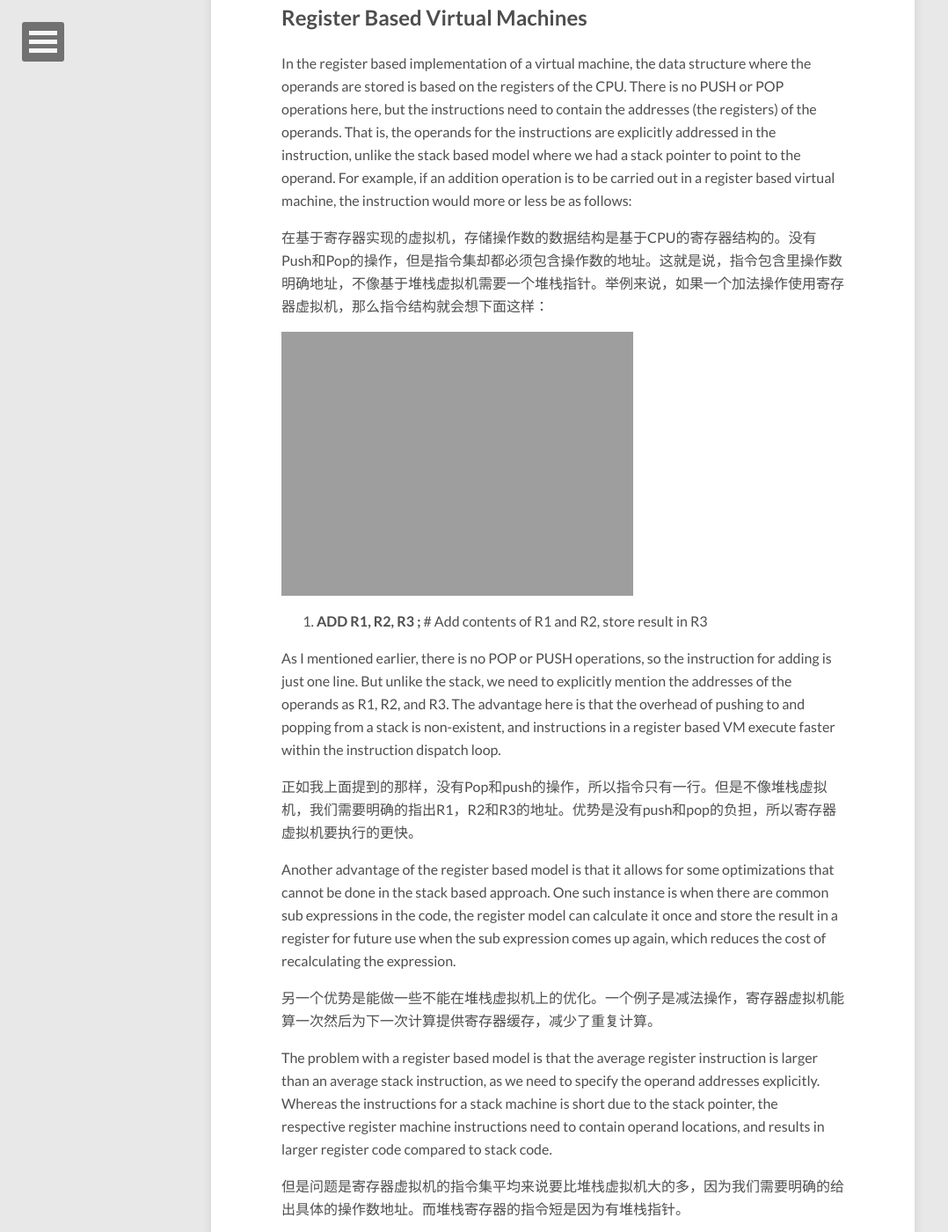
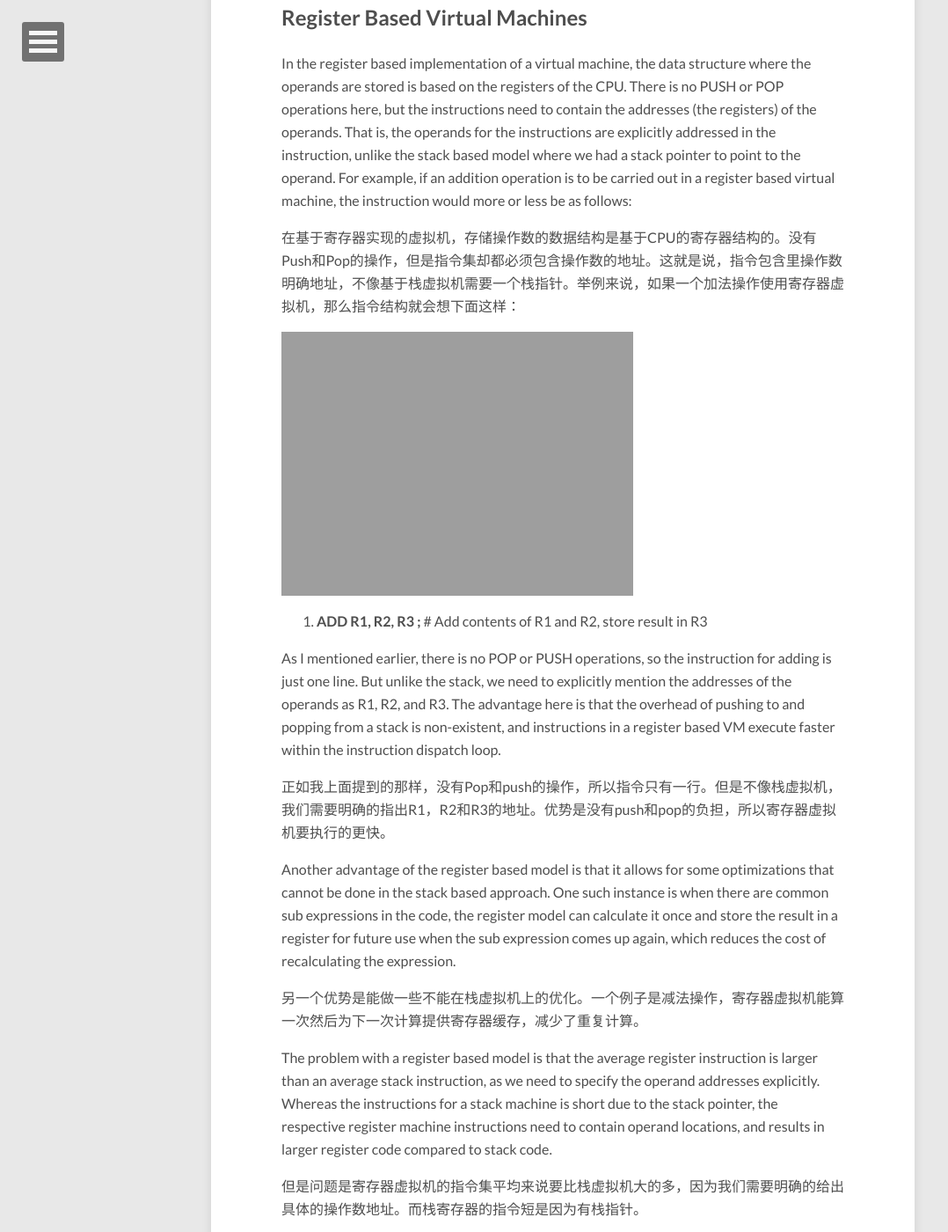
Before and after one commit to AllenSky/AllenSky.github.io, a Jekyll site: the page built from _posts/2017-03-24-Virtual_Machine.markdown, in a window 1280 px wide and 1400 px high, scrolled down 2808 px. Shown: the whole window at 88% size, without its empty margins (0-1078 px from the left). Built offline with Jekyll 4.4.1, drawn with Linux system fonts in a browser that asks for light colours; nearby versions of some CDN libraries; comment, search, counter and statistics services are not loaded; some of the changed text lies outside the part shown.

Commit message:
调整翻译用词
调整翻译用词

```diff
--- a/_posts/2017-03-24-Virtual_Machine.markdown
+++ b/_posts/2017-03-24-Virtual_Machine.markdown
@@ -33,7 +33,7 @@
 
 - 数据结构包含指令和操作数（指令用的数据）
 
-- 通过调用堆栈来完成函数调用操作指令
+- 通过调用栈来完成函数调用操作指令
 
 - 有一个指令指针指向下一个执行的指令
 
@@ -47,9 +47,9 @@
 
 There are basically two main ways to implement a virtual machine: Stack based, and Register based. Examples of stack based VM’s are the Java Virtual Machine, the .Net CLR, and is the widely used method for implementing virtual machines. Examples of register based virtual machines are the Lua VM, and the Dalvik VM (which we will discuss shortly). The difference between the two approaches is in the mechanism used for storing and retrieving operands and their results.
 
-通常来说，有两种方法来实现虚拟机：基于堆栈，基于寄存器。
+通常来说，有两种方法来实现虚拟机：基于栈，基于寄存器。
 
-基于堆栈的虚拟机的例子有：java虚拟机，.Net CLR，基于堆栈这是一个广泛使用的方法。基于寄存器的虚拟机有Lua VM和Dalvik虚拟机。这两种方法的区别是在存储、提取操作数和结果的机制不同。
+基于栈的虚拟机的例子有：java虚拟机，.Net CLR，基于栈这是一个广泛使用的方法。基于寄存器的虚拟机有Lua VM和Dalvik虚拟机。这两种方法的区别是在存储、提取操作数和结果的机制不同。
 
 
 
@@ -57,7 +57,7 @@
 
 A stack based virtual machine implements the general features described as needed by a virtual machine in the points above, but the memory structure where the operands are stored is a stack data structure. Operations are carried out by popping data from the stack, processing them and pushing in back the results in LIFO (Last in First Out) fashion. In a stack based virtual machine, the operation of adding two numbers would usually be carried out in the following manner (where 20, 7, and ‘result’ are the operands):
 
-一个基于堆栈的虚拟机实现了上面说的那些通用要点，但是操作数的内存结构式以堆栈方式存储的。计算操作是通过pop获取数据，处理完后再把结锅push进堆栈，即LIFO。在堆栈虚拟机里，加法操作经常是按下面方式做的：
+一个基于栈的虚拟机实现了上面说的那些通用要点，但是操作数的内存结构式以栈方式存储的。计算操作是通过pop获取数据，处理完后再把结锅push进栈，即LIFO。在栈虚拟机里，加法操作经常是按下面方式做的：
 
 ![Smaller icon](http://awalife.top/images/10/stackadd_thumb.png)
 
@@ -68,13 +68,13 @@
 
 Because of the PUSH and POP operations, four lines of instructions is needed to carry out an addition operation. An advantage of the stack based model is that the operands are addressed implicitly by the stack pointer (SP in above image). This means that the Virtual machine does not need to know the operand addresses explicitly, as calling the stack pointer will give (Pop) the next operand. In stack based VM’s, all the arithmetic and logic operations are carried out via Pushing and Popping the operands and results in the stack.
 
-因为Push和Pop操作，需要4行指令才能完成加法操作。堆栈虚拟机的优势是操作数地址是根据堆栈指针推算得到。这意味着虚拟机不需要明确的指导操作数地址，因为堆栈指针可获得下一个操作数。基于堆栈的虚拟机，所有的算术和逻辑操作都可以通过Push和Pop运算和存储结果。
+因为Push和Pop操作，需要4行指令才能完成加法操作。栈虚拟机的优势是操作数地址是根据栈指针推算得到。这意味着虚拟机不需要明确的指导操作数地址，因为栈指针可获得下一个操作数。基于栈的虚拟机，所有的算术和逻辑操作都可以通过Push和Pop运算和存储结果。
 
 ## Register Based Virtual Machines
 
 In the register based implementation of a virtual machine, the data structure where the operands are stored is based on the registers of the CPU. There is no PUSH or POP operations here, but the instructions need to contain the addresses (the registers) of the operands. That is, the operands for the instructions are explicitly addressed in the instruction, unlike the stack based model where we had a stack pointer to point to the operand. For example, if an addition operation is to be carried out in a register based virtual machine, the instruction would more or less be as follows:
 
-在基于寄存器实现的虚拟机，存储操作数的数据结构是基于CPU的寄存器结构的。没有Push和Pop的操作，但是指令集却都必须包含操作数的地址。这就是说，指令包含里操作数明确地址，不像基于堆栈虚拟机需要一个堆栈指针。举例来说，如果一个加法操作使用寄存器虚拟机，那么指令结构就会想下面这样：
+在基于寄存器实现的虚拟机，存储操作数的数据结构是基于CPU的寄存器结构的。没有Push和Pop的操作，但是指令集却都必须包含操作数的地址。这就是说，指令包含里操作数明确地址，不像基于栈虚拟机需要一个栈指针。举例来说，如果一个加法操作使用寄存器虚拟机，那么指令结构就会想下面这样：
 
 ![Smaller icon](http://awalife.top/images/10/registeradd_thumb.png)
 
@@ -82,12 +82,12 @@
 
 As I mentioned earlier, there is no POP or PUSH operations, so the instruction for adding is just one line. But unlike the stack, we need to explicitly mention the addresses of the operands as R1, R2, and R3. The advantage here is that the overhead of pushing to and popping from a stack is non-existent, and instructions in a register based VM execute faster within the instruction dispatch loop.
 
-正如我上面提到的那样，没有Pop和push的操作，所以指令只有一行。但是不像堆栈虚拟机，我们需要明确的指出R1，R2和R3的地址。优势是没有push和pop的负担，所以寄存器虚拟机要执行的更快。
+正如我上面提到的那样，没有Pop和push的操作，所以指令只有一行。但是不像栈虚拟机，我们需要明确的指出R1，R2和R3的地址。优势是没有push和pop的负担，所以寄存器虚拟机要执行的更快。
 
 Another advantage of the register based model is that it allows for some optimizations that cannot be done in the stack based approach. One such instance is when there are common sub expressions in the code, the register model can calculate it once and store the result in a register for future use when the sub expression comes up again, which reduces the cost of recalculating the expression.
 
-另一个优势是能做一些不能在堆栈虚拟机上的优化。一个例子是减法操作，寄存器虚拟机能算一次然后为下一次计算提供寄存器缓存，减少了重复计算。
+另一个优势是能做一些不能在栈虚拟机上的优化。一个例子是减法操作，寄存器虚拟机能算一次然后为下一次计算提供寄存器缓存，减少了重复计算。
 
 The problem with a register based model is that the average register instruction is larger than an average stack instruction, as we need to specify the operand addresses explicitly. Whereas the instructions for a stack machine is short due to the stack pointer, the respective register machine instructions need to contain operand locations, and results in larger register code compared to stack code.
 
-但是问题是寄存器虚拟机的指令集平均来说要比堆栈虚拟机大的多，因为我们需要明确的给出具体的操作数地址。而堆栈寄存器的指令短是因为有堆栈指针。
+但是问题是寄存器虚拟机的指令集平均来说要比栈虚拟机大的多，因为我们需要明确的给出具体的操作数地址。而栈寄存器的指令短是因为有栈指针。
```
